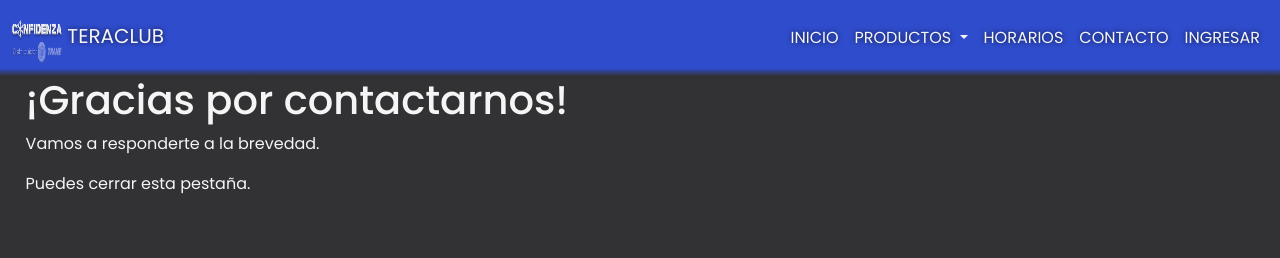
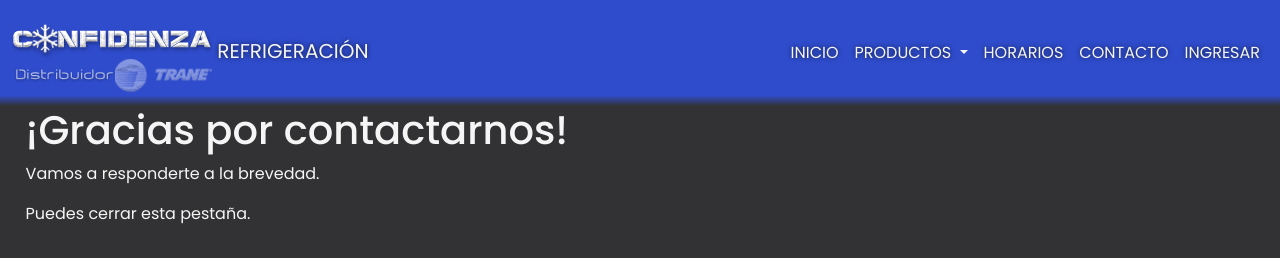
Before and after one commit to martin086/confidenza, a plain HTML site: page thank_you.html in a window 1280 px wide. Drawn offline with nearby package versions, Linux system fonts and the light colour scheme.

Commit message:
Actualizamos metatags.

```diff
--- a/thank_you.html
+++ b/thank_you.html
@@ -1,12 +1,12 @@
 <!DOCTYPE html>
-<html lang="en">
+<html lang="es">
 <head>
     <meta charset="UTF-8"/>
     <meta http-equiv="X-UA-Compatible" content="IE=edge"/>
     <meta name="viewport" content="width=device-width, initial-scale=1.0"/>
-    <meta name="keywords" content="fitness, gimnasio, salud, ejercicio, nutrición, crossfit, musculación"/>
-    <meta name="description" content="La experiencia definitiva en fitness, salud y ejercicio. productos personalizadas y equipamiento premium para cada socio."/>
-    <title>Gracias | TeraClub Fitness</title>
+    <meta name="keywords" content="climatización, refrigeración, aire acondicionado, instalaciones, mantenimiento, venta de insumos, cobre"/>
+    <meta name="description" content="Climatización y refrigeración. Todo en un solo lugar."/>
+    <title>Gracias | Confidenza</title>
     <!--Link a Google Fonts-->
     <link rel="preconnect" href="https://fonts.googleapis.com">
     <link rel="preconnect" href="https://fonts.gstatic.com" crossorigin>
@@ -23,8 +23,8 @@
         <nav class="navbar sticky-top navbar-expand-md">
             <div class="container-fluid">
                 <a class="navbar-brand barra_logo" href="index.html">
-                    <img src="assets/logo.png" alt="LogoTC" title="Logo TeraClub" width="50" height="50" class="d-inline-block align-text-center"/>
-                    TeraClub
+                    <img src="assets/logo.png" alt="LogoConfidenza" title="Logo Confidenza" class="d-inline-block align-text-center"/>
+                    Refrigeración
                 </a>
                 <button class="navbar-toggler" type="button" data-bs-toggle="collapse" data-bs-target="#navbarSupportedContent" aria-controls="navbarSupportedContent" aria-expanded="false" aria-label="Toggle navigation">
                     <span class="navbar-toggler-icon"></span>
```
Also changed, not shown: error404.html (+4 -4 lines), ingresar.html (+3 -3 lines).
